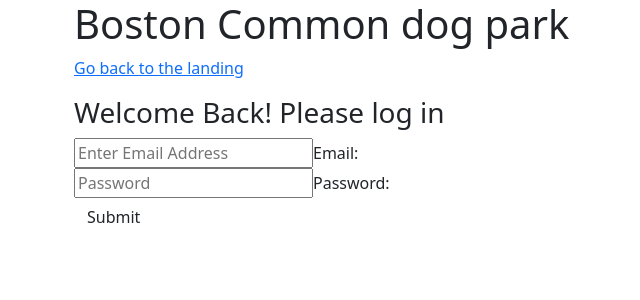
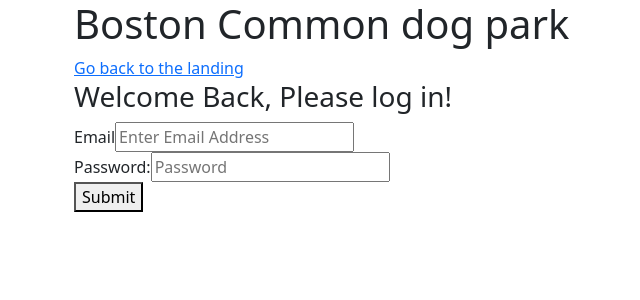
Before and after one commit to Nathan-Langione/PandA-solo-project, a React (Create React App) app in the folder client/: page /login in a window 1280 px wide. Shown: the top 300 px of the page, without its empty margins (8-648 px from the left). Built offline with nearby package versions, Linux system fonts and the light colour scheme.

Commit message:
PRE BRANCH

```diff
--- a/client/src/components/Login.js
+++ b/client/src/components/Login.js
@@ -6,22 +6,28 @@ import { navigate, Link, } from '@reach/router';
 const Login = (props) => {
     const [email, setEmail] = useState('');
     const [password, setPassword] = useState('');
-    const [errMessage, setErrMessage] = useState('');
+    const [errors, setErrors] = useState([]);
 
     const login = (e) => {
         e.preventDefault();
-        axios.post('http://localhost:8000/api/admin/login', {
+        axios.post('http://localhost:8000/api/user/login', {
             email: email,
             password: password
         },
             { withCredentials: true })
             .then(response => {
                 console.log("login data", response.data);
-                navigate(`/admin/home`)
+                navigate(`/`)
             })
-            .catch(error => {
-                console.log("problem with login.js", error);
-                setErrMessage(error.response.data.msg);
+            .catch(err => {
+                console.log("problem with login.js", err);
+                const errorResponse = err.response.data.errors; // Get the errors from err.response.data
+                const errorArr = []; // Define a temp error array to push the messages in
+                for (const key of Object.keys(errorResponse)) { // Loop through all errors and get the messages
+                    errorArr.push(errorResponse[key].message)
+                }
+                // Set Errors
+                setErrors(errorArr);
             })
     };
     return (
@@ -36,26 +42,27 @@ const Login = (props) => {
             <div className="container">
                 <div className="row">
                     <div className="col s6">
-                        <p>{errMessage ? errMessage : ""}</p>
+                        {errors.map((err, index) => <p key={index}>{err}</p>)}
                         <form onSubmit={login}>
-                            <h3>Welcome Back! Please log in </h3>
-                            <div className="input-field col s12 input-field input[type=text]:focus">
+                            <h3>Welcome Back, Please log in! </h3>
+                            <div>
+                                <label>Email</label>
                                 <input
                                     type="text"
                                     placeholder="Enter Email Address"
                                     value={email}
                                     onChange={(e) => setEmail(e.target.value)} />
-                                <label>Email:</label>
                             </div>
-                            <div className="input-field col s12 blue-field">
+                            <div>
+                                <label>Password:</label>
                                 <input
                                     type="password"
                                     placeholder="Password"
                                     value={password}
                                     onChange={(e) => setPassword(e.target.value)} />
-                                <label>Password:</label>
                             </div>
-                            <button className="btn waves-effect waves-light blue" type="submit" name="action">Submit
+                            <button type="submit" name="action">
+                                Submit
                             </button>
                         </form>
                     </div>
--- a/client/src/components/Register.js
+++ b/client/src/components/Register.js
@@ -9,22 +9,25 @@ const Register = (props) => {
     const [email, setEmail] = useState('');
     const [password, setPassword] = useState('');
     const [confirmPassword, setConfirmPassword] = useState('');
-    const [errMessage, setErrMessage] = useState('');
+    const [errors, setErrors] = useState([]);
 
     const register = (e) => {
         e.preventDefault();
-        axios.post('http://localhost:000/api/user/register', {
-            email: email,
-            password: password
+        axios.post('http://localhost:8000/api/user/register', {
         },
             { withCredentials: true })
             .then(response => {
                 console.log("register data", response.data);
-                navigate(`/admin/home`)
+
             })
-            .catch(error => {
-                console.log("problem with register.js", error);
-                setErrMessage(error.response.data.msg);
+            .catch(err => {
+                const errorResponse = err.response.data.errors; // Get the errors from err.response.data
+                const errorArr = []; // Define a temp error array to push the messages in
+                for (const key of Object.keys(errorResponse)) { // Loop through all errors and get the messages
+                    errorArr.push(errorResponse[key].message)
+                }
+                // Set Errors
+                setErrors(errorArr);
             })
     };
     return (
@@ -38,10 +41,11 @@ const Register = (props) => {
 
             <div className="container">
                 <div className="row">
-                    <div className="col s6">
-                        <p>{errMessage ? errMessage : ""}</p>
+                    <div className="col">
+
                         <form onSubmit={register}>
                             <h2>User Registration</h2>
+                            {errors.map((err, index) => <p key={index}>{err}</p>)}
                             <div>
                                 <label>First Name </label>
                                 <input
@@ -82,11 +86,13 @@ const Register = (props) => {
                                     value={confirmPassword}
                                     onChange={(e) => setConfirmPassword(e.target.value)} />
                             </div>
-                            <button type="submit" name="action">Submit
+                            <button type="submit" name="action">
+                                Submit
                             </button>
                         </form>
                     </div>
                 </div>
+
             </div>
         </>
     )
```
Also changed, not shown: 2 other files (tests, documents, lock files or other folders).
